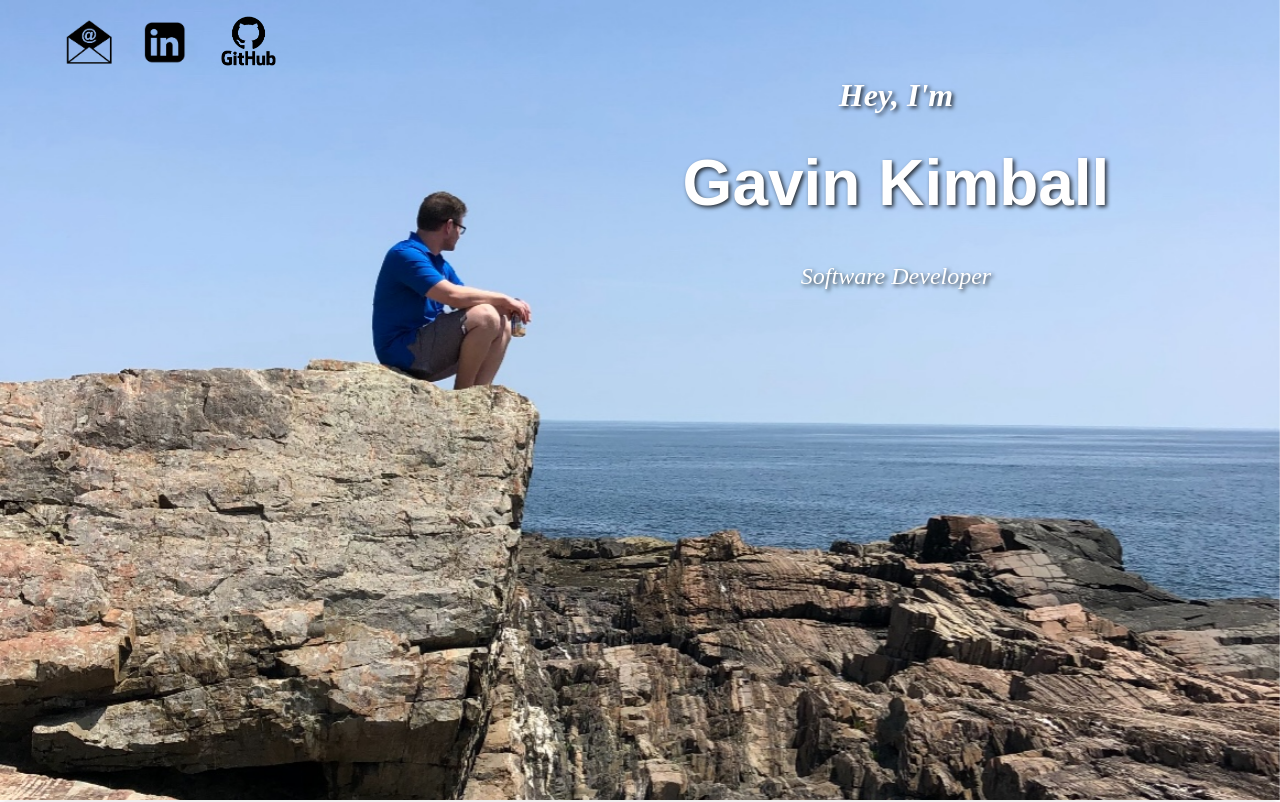
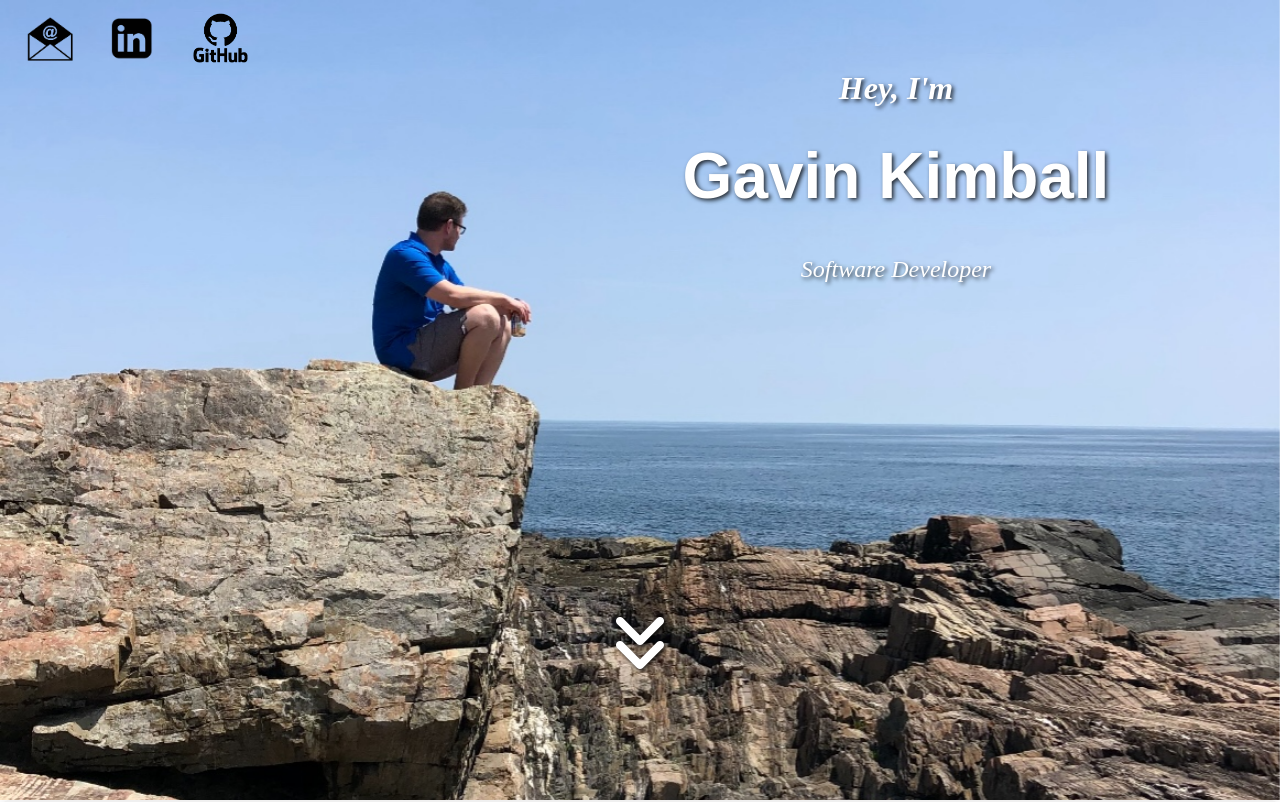
Before and after one commit to Gkimbo/personal-website, a React (Create React App) app: page / in a window 1280 px wide. Shown: the top 802 px of the page. Built offline with nearby package versions, Linux system fonts and the light colour scheme.

Commit message:
add arrow for user convenience

```diff
--- a/public/index.html
+++ b/public/index.html
@@ -9,6 +9,7 @@
       name="description"
       content="Gavin Kimball's Portfolio"
     />
+    <script src="https://kit.fontawesome.com/b77f0cfc19.js" crossorigin="anonymous"></script>
     <link rel="apple-touch-icon" href="%PUBLIC_URL%/logo192.png" />
     <!--
       manifest.json provides metadata used when your web app is installed on a
--- a/src/components/BackGroundImage1.js
+++ b/src/components/BackGroundImage1.js
@@ -1,12 +1,34 @@
-import React from "react";
+import React, { useState, useEffect } from "react";
 import { Parallax } from "react-parallax";
 import image1 from "../images/IMG_5335.jpg";
 import linkedin from "../images/linkedin-logo.png";
 import github from "../images/GitHub-Logo-removebg-preview.png";
 import email from "../images/email-logo-removebg-preview.png";
-// import phone from "../images/phone_logo-removebg-preview.png";
 
 export const BackGroundImage1 = () => {
+	const [arrowClass, setArrowClass] = useState("");
+	const [arrowOpacity, setArrowOpacity] = useState("1");
+
+	const handleScroll = () => {
+		const scrollPos = window.scrollY;
+
+		if (scrollPos > 100) {
+			setArrowClass("x-large");
+			setArrowOpacity("0.5");
+		} else {
+			setArrowClass("");
+			setArrowOpacity("1");
+		}
+	};
+
+	useEffect(() => {
+		window.addEventListener("scroll", handleScroll);
+
+		return () => {
+			window.removeEventListener("scroll", handleScroll);
+		};
+	}, []);
+
 	const bgImageStyle = {
 		width: "100%",
 		height: "auto",
@@ -21,40 +43,30 @@ export const BackGroundImage1 = () => {
 			bgImageStyle={{ ...bgImageStyle }}
 		>
 			<div className="social-links">
-				<p>
+				<div className="each-link">
 					<a href="mailto:gavin.a.kimball@gmail.com">
 						<img src={email} alt="Email" />
 					</a>
-				</p>
-				<p>
-					<a
-						href="https://linkedin.com/in/gavinkimball"
-						target="_blank"
-						rel="noopener noreferrer"
-					>
+				</div>
+				<div className="each-link">
+					<a href="https://linkedin.com/in/gavinkimball">
 						<img src={linkedin} alt="LinkedIn" className="linkedin-logo" />
 					</a>
-				</p>
-				<p>
-					<a
-						href="https://github.com/Gkimbo"
-						target="_blank"
-						rel="noopener noreferrer"
-					>
+				</div>
+				<div className="each-link">
+					<a href="https://github.com/Gkimbo">
 						<img src={github} alt="GitHub" />
-					</a>{" "}
-				</p>
-				{/* <p>
-					<a href="tel:+17749913064">
-						<img src={phone} alt="Phone Number" />
 					</a>
-				</p> */}
+				</div>
 			</div>
 			<div className="content">
 				<h3>Hey, I'm</h3>
 				<h1>Gavin Kimball</h1>
 				<p>Software Developer</p>
 			</div>
+			<div className={`arrow ${arrowClass}`} style={{ opacity: arrowOpacity }}>
+				<i className="fa-solid fa-angles-down"></i>
+			</div>
 		</Parallax>
 	);
 };
--- a/src/index.css
+++ b/src/index.css
@@ -50,6 +50,7 @@ code {
 	color: white;
 	font-family: "Merriweather", serif;
 	margin-top: -25vh;
+	margin-left: 15%;
 	@media (max-width: 1450px) {
 		margin-top: -30vh;
 		margin-left: 20%;
@@ -60,25 +61,27 @@ code {
 	@media (max-width: 600px) {
 		margin-top: -40vh;
 	}
-	@media (max-width: 486px) {
-		margin-top: -45vh;
-	}
 }
 
 .social-links {
 	display: flex;
 	flex-direction: row;
-	padding-left: 5%;
-	gap: 20px;
+	margin-left: 1%;
+}
+
+.each-link {
+	margin: 1%;
 }
 
 .social-links a {
 	text-decoration: none;
+	display: inline-block;
 }
 
 .social-links a img {
 	width: auto;
 	height: 50px;
+	display: block;
 	@media (max-width: 819px) {
 		height: 35px;
 	}
@@ -88,6 +91,60 @@ code {
 	@media (max-width: 426px) {
 		height: 15px;
 	}
+}
+
+@keyframes wiggle {
+	0%,
+	100% {
+		transform: translateY(0);
+	}
+	50% {
+		transform: translateY(20px);
+	}
+}
+
+.arrow {
+	display: flex;
+	justify-content: center;
+	position: absolute;
+	bottom: -575px;
+	width: 100%;
+	animation: wiggle 2s infinite;
+	transition: bottom 0.3s;
+
+	@media (max-width: 1180px) {
+		bottom: -475px;
+	}
+	@media (max-width: 863px) {
+		bottom: -400px;
+	}
+	@media (max-width: 814px) {
+		bottom: -430px;
+	}
+	@media (max-width: 765px) {
+		bottom: -300px;
+	}
+	@media (max-width: 665px) {
+		bottom: -230px;
+	}
+	@media (max-width: 445px) {
+		bottom: -180px;
+	}
+	@media (max-width: 371px) {
+		bottom: -160px;
+	}
+}
+
+.arrow i {
+	font-size: 4em;
+	@media (max-width: 1180px) {
+		font-size: 3.5em;
+	}
+	@media (max-width: 816px) {
+		font-size: 2em;
+	}
+	color: white;
+	text-shadow: 2px 2px 4px rgba(0, 0, 0, 0.8);
 }
 
 .linkedin-logo {
@@ -109,6 +166,10 @@ code {
 		text-align: center;
 		font-size: 1.4em;
 	}
+	@media (max-width: 400px) {
+		text-align: center;
+		font-size: 1.2em;
+	}
 }
 
 .content h3 {
@@ -122,6 +183,10 @@ code {
 	@media (max-width: 600px) {
 		text-align: center;
 		font-size: 1em;
+	}
+	@media (max-width: 400px) {
+		text-align: center;
+		font-size: 0.7em;
 	}
 }
 
```
